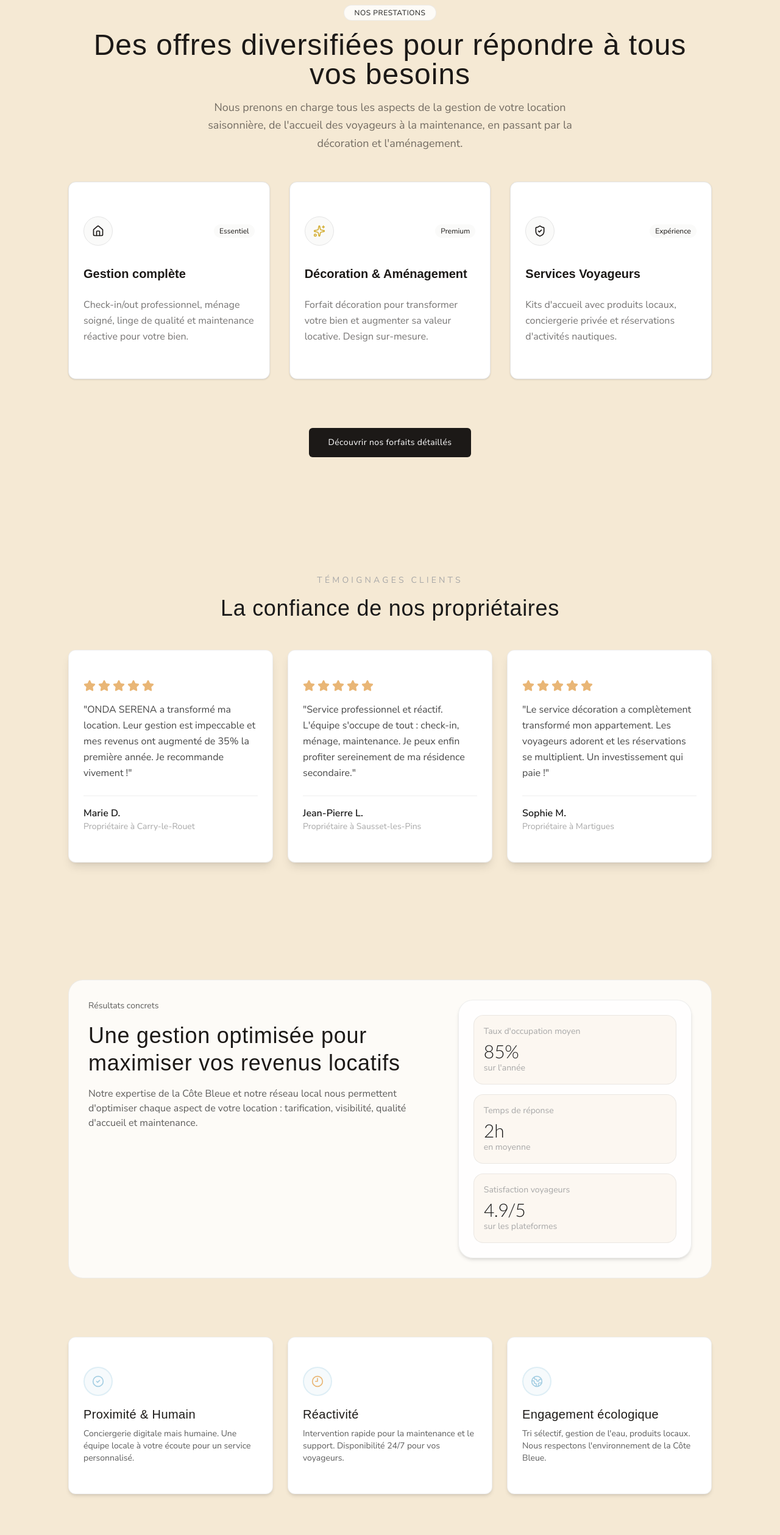
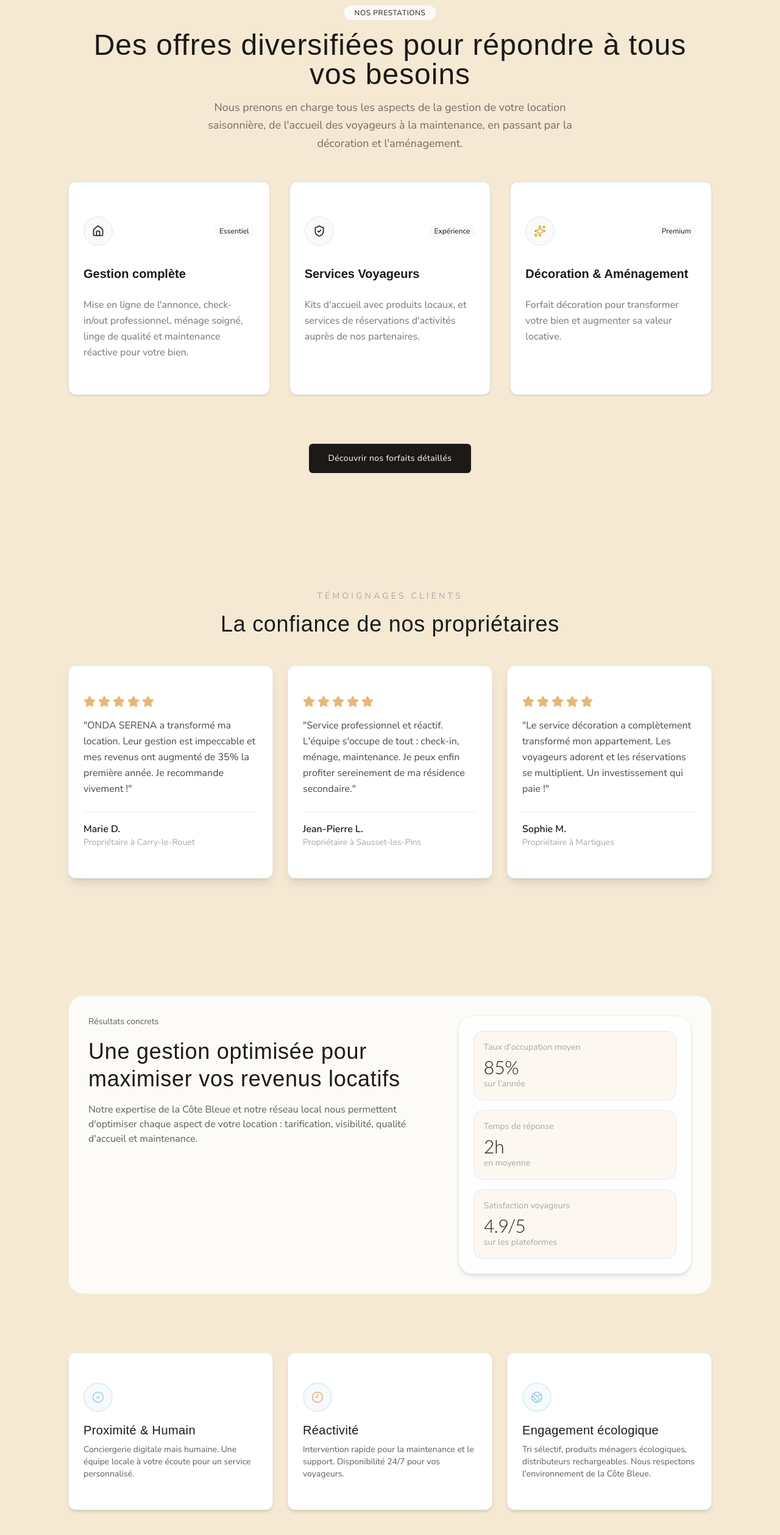
Before and after one commit to alessio-bruzzese/Onda-Serena, a Next.js app: page / in a window 1280 px wide. Shown: the part 1129-3647 px from the top of the page at 61% size. Built offline with nearby package versions, Linux system fonts and the light colour scheme; no server answers; a web font is replaced by a local one.

Commit message:
Update services and experience descriptions

```diff
--- a/src/components/marketing/experience.tsx
+++ b/src/components/marketing/experience.tsx
@@ -34,7 +34,7 @@ const pillars = [
   {
     icon: <Globe2 className="h-5 w-5 text-[#A6CFE3]" />,
     title: "Engagement écologique",
-    description: "Tri sélectif, gestion de l'eau, produits locaux. Nous respectons l'environnement de la Côte Bleue.",
+    description: "Tri sélectif, produits ménagers écologiques, distributeurs rechargeables. Nous respectons l'environnement de la Côte Bleue.",
   },
 ]
 
--- a/src/components/marketing/services-showcase.tsx
+++ b/src/components/marketing/services-showcase.tsx
@@ -8,23 +8,23 @@ const services = [
   {
     title: "Gestion complète",
     description:
-      "Check-in/out professionnel, ménage soigné, linge de qualité et maintenance réactive pour votre bien.",
+      "Mise en ligne de l'annonce, check-in/out professionnel, ménage soigné, linge de qualité et maintenance réactive pour votre bien.",
     badge: "Essentiel",
     icon: <Home className="h-5 w-5 text-[#1C1917]" />,
   },
   {
+    title: "Services Voyageurs",
+    description:
+      "Kits d'accueil avec produits locaux, et services de réservations d'activités auprès de nos partenaires.",
+    badge: "Expérience",
+    icon: <ShieldCheck className="h-5 w-5 text-[#1C1917]" />,
+  },
+  {
     title: "Décoration & Aménagement",
     description:
-      "Forfait décoration pour transformer votre bien et augmenter sa valeur locative. Design sur-mesure.",
+      "Forfait décoration pour transformer votre bien et augmenter sa valeur locative.",
     badge: "Premium",
     icon: <Sparkles className="h-5 w-5 text-[#D4AF37]" />,
-  },
-  {
-    title: "Services Voyageurs",
-    description:
-      "Kits d'accueil avec produits locaux, conciergerie privée et réservations d'activités nautiques.",
-    badge: "Expérience",
-    icon: <ShieldCheck className="h-5 w-5 text-[#1C1917]" />,
   },
 ]
 
```
